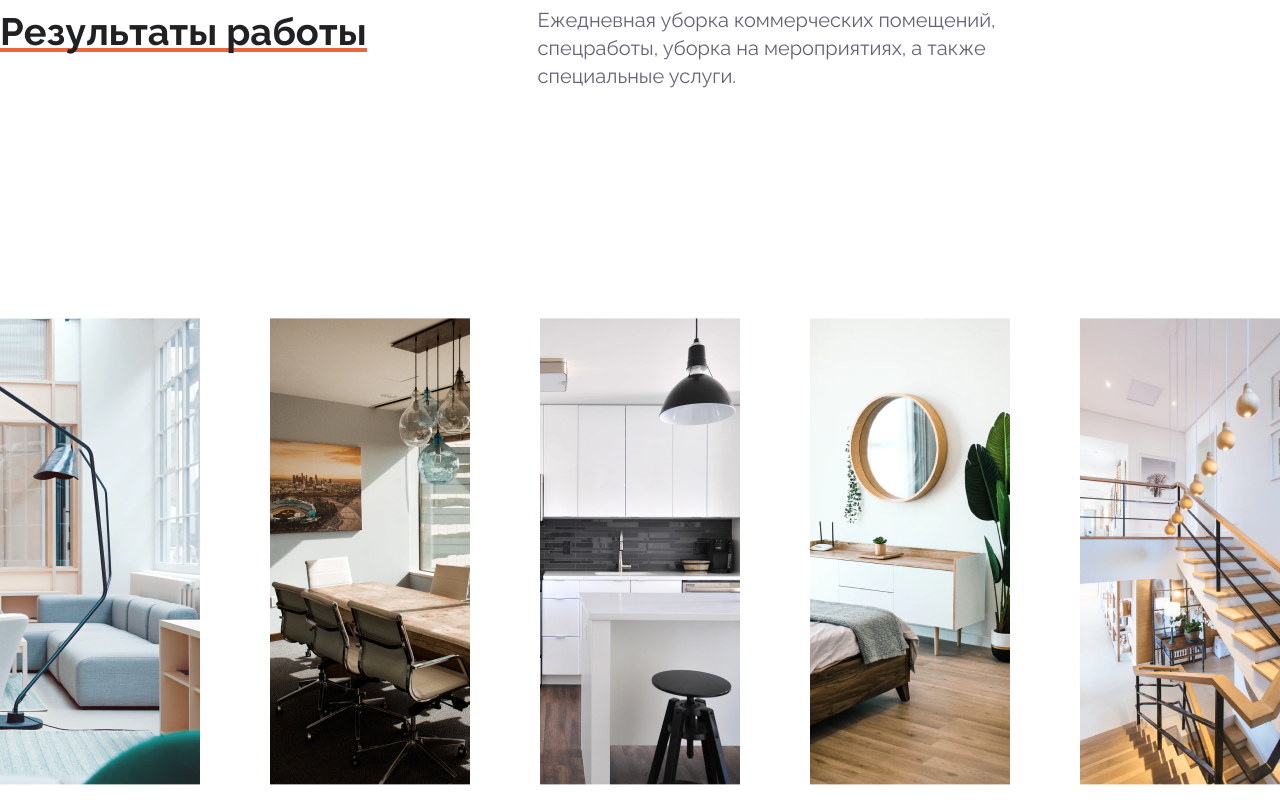
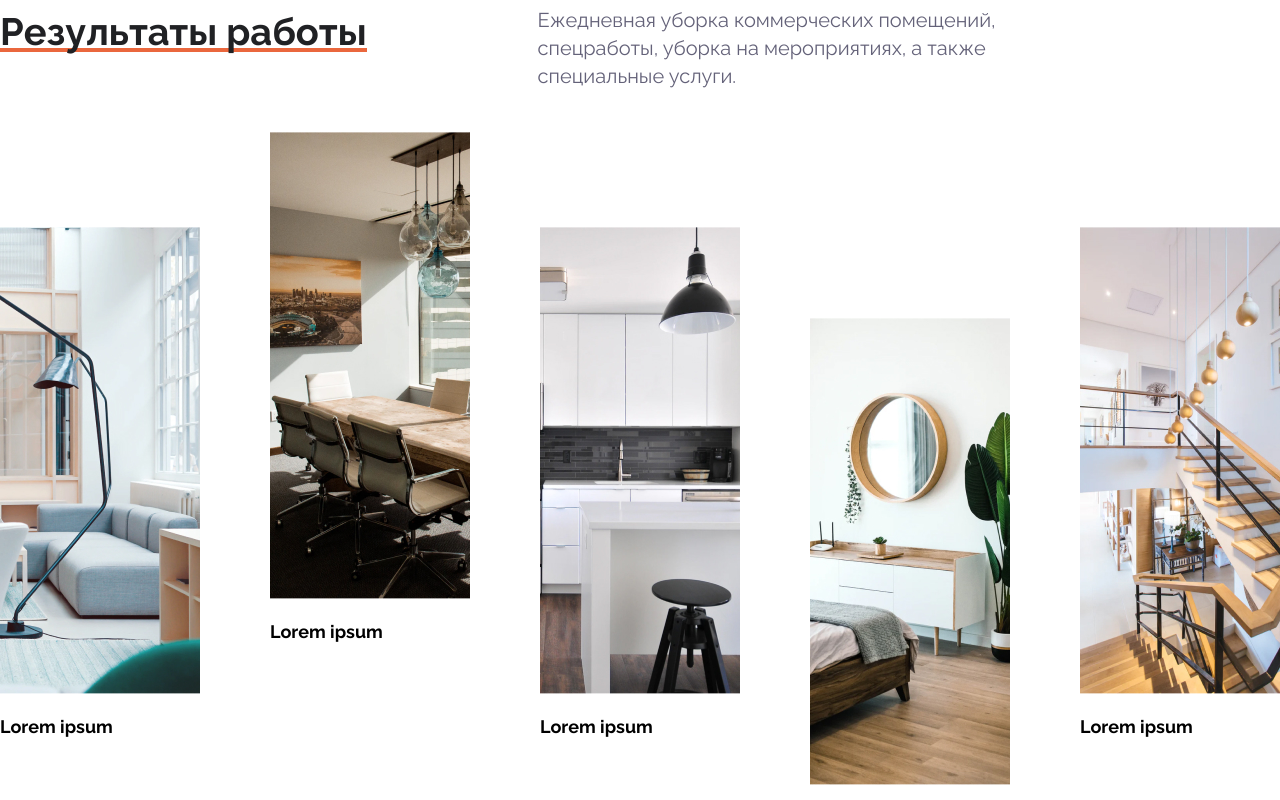
Before and after one commit to SvetlaZ/abc, a website built with webpack: page index.html in a window 1280 px wide. Shown: the part 1420-2220 px from the top of the page. Built offline with nearby package versions, Linux system fonts and the light colour scheme.

Commit message:
add animation for gallery

```diff
--- a/index.html
+++ b/index.html
@@ -67,23 +67,23 @@
           </div>
           <div class="results__gallery gallery">
             <div class="gallery__items">
-              <div class="gallery__item">
+              <div class="gallery__item _anim-items">
                 <img src="./src/assets/livingroom.jpg" alt="">
                 <p>Lorem ipsum</p>
               </div>
-              <div class="gallery__item">
+              <div class="gallery__item _anim-items">
                 <img src="./src/assets/table.jpg" alt="">
                 <p>Lorem ipsum</p>
               </div>
-              <div class="gallery__item">
+              <div class="gallery__item _anim-items">
                 <img src="./src/assets/kitchen.jpg" alt="">
                 <p>Lorem ipsum</p>
               </div>
-              <div class="gallery__item">
+              <div class="gallery__item _anim-items">
                 <img src="./src/assets/bedroom.jpg" alt="">
                 <p>Lorem ipsum</p>
               </div>
-              <div class="gallery__item">
+              <div class="gallery__item _anim-items">
                 <img src="./src/assets/stairs.jpg" alt="">
                 <p>Lorem ipsum</p>
               </div>
--- a/src/index.js
+++ b/src/index.js
@@ -1 +1,33 @@
 import './style.scss';
+
+const animItems = document.querySelectorAll('._anim-items');
+
+function offset(el) {
+  const rect = el.getBoundingClientRect();
+  const scrollLeft = window.pageXOffset || document.documentElement.scrollLeft;
+  const scrollTop = window.pageYOffset || document.documentElement.scrollTop;
+  return { top: rect.top + scrollTop, left: rect.left + scrollLeft}
+}
+
+function animOnScroll() {
+  for (let i = 0; i < animItems.length; i += 1) {
+    const animItem = animItems[i];
+    const animItemHeight = animItem.offsetHeight;
+    const animItemOffset = offset(animItem).top;
+    const animStart = 4;
+
+    const animItemPoint = window.innerHeight - animItemHeight / animStart;
+
+    if ((pageYOffset > animItemOffset - animItemPoint)
+    && pageYOffset < (animItemOffset + animItemHeight)) {
+      animItem.classList.add('_active');
+    } else {
+      animItem.classList.remove('_active');
+    }
+  }
+}
+
+if (animItems.length) {
+  window.addEventListener('scroll', animOnScroll);
+  animOnScroll();
+}
--- a/src/style.scss
+++ b/src/style.scss
@@ -343,7 +343,19 @@ p {
       color: #000;
       margin-top: 20px;
     }
+
+    transform: translate(0px, 0px);
+    transition: all 0.8s ease 0s;
   }
+
+  &__item:nth-child(odd)._active {
+    transform: translate(0px, -91px);
+  }
+
+  &__item:nth-child(2)._active {
+    transform: translate(0px, -186px);
+  }
+
 }
 
 .wrapper__choose {
```
Also changed, not shown: dist/index.js, dist/style.css.
